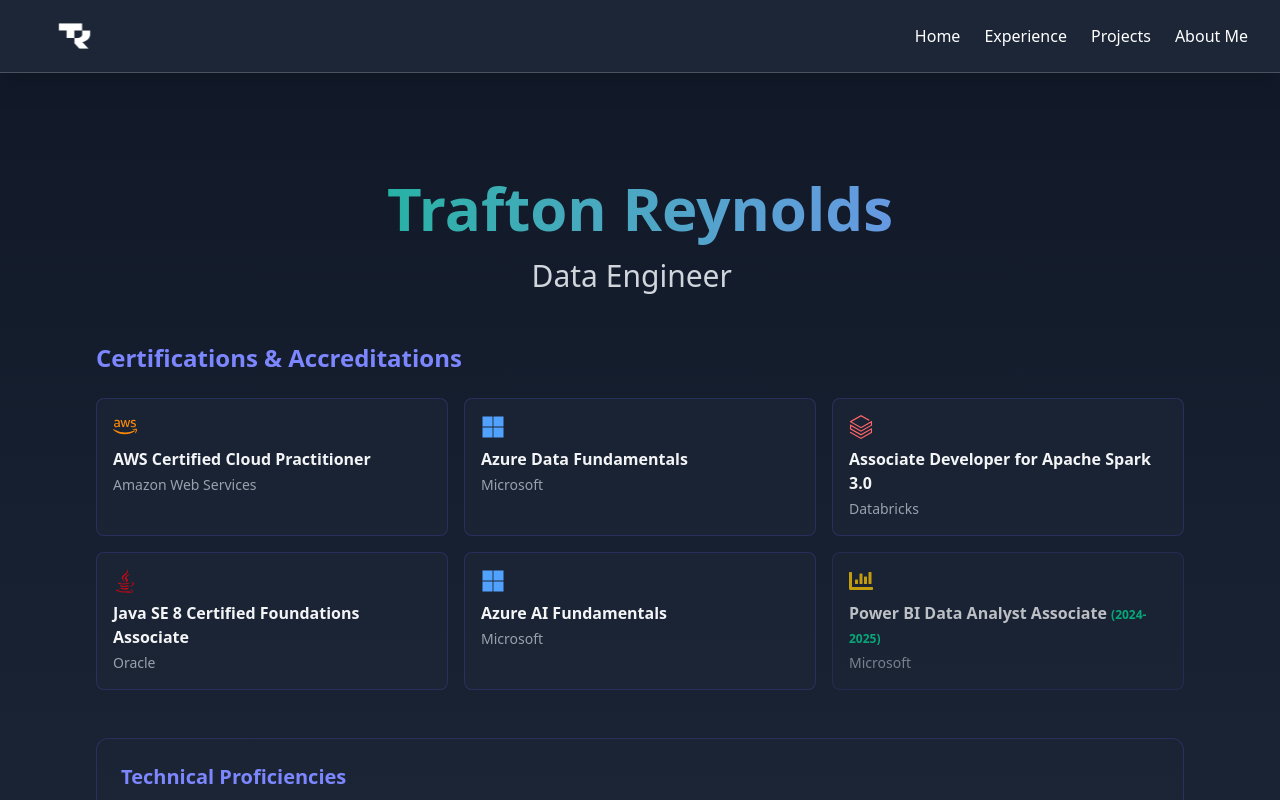
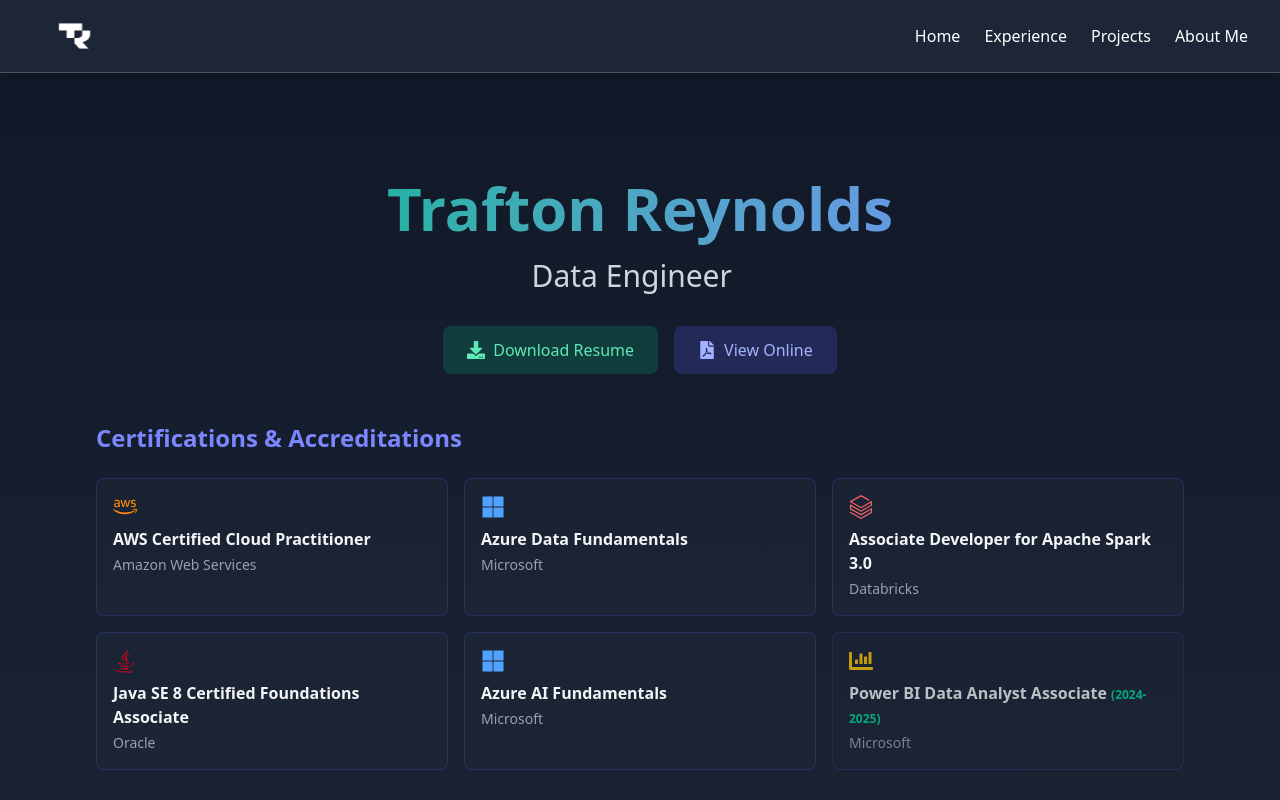
Before and after one commit to traftonrey/trafton-portfolio, a React (Vite) app: page / in a window 1280 px wide. Shown: the top 800 px of the page. Built offline with nearby package versions, Linux system fonts and the light colour scheme.

Commit message:
resume addition to home page, sitemap/robots for new domain

```diff
--- a/src/pages/Home.tsx
+++ b/src/pages/Home.tsx
@@ -1,8 +1,9 @@
 import { motion } from "framer-motion";
 import { TypeAnimation } from "react-type-animation";
 import Navbar from "../components/Navbar";
-import { FaAws, FaMicrosoft, FaJava, FaChartBar } from "react-icons/fa";
+import { FaAws, FaMicrosoft, FaJava, FaChartBar, FaDownload, FaFilePdf } from "react-icons/fa";
 import { SiDatabricks } from "react-icons/si";
+import resume from "../assets/Trafton Reynolds SWE.pdf";
 import Footer from "../components/Footer";
 
 const Home = () => (
@@ -34,6 +35,32 @@
                             repeat={Infinity}
                         />
                     </div>
+
+                    {/* Resume Download Section */}
+                    <motion.div
+                        className="flex justify-center gap-4 mt-8"
+                        initial={{ opacity: 0 }}
+                        animate={{ opacity: 1 }}
+                        transition={{ delay: 0.5 }}
+                    >
+                        <a
+                            href={resume}
+                            download
+                            className="flex items-center gap-2 px-6 py-3 bg-emerald-500/20 hover:bg-emerald-500/30 text-emerald-300 rounded-lg transition-colors"
+                        >
+                            <FaDownload className="text-lg" />
+                            Download Resume
+                        </a>
+                        <a
+                            href={resume}
+                            target="_blank"
+                            rel="noopener noreferrer"
+                            className="flex items-center gap-2 px-6 py-3 bg-indigo-500/20 hover:bg-indigo-500/30 text-indigo-300 rounded-lg transition-colors"
+                        >
+                            <FaFilePdf className="text-lg" />
+                            View Online
+                        </a>
+                    </motion.div>
                 </motion.div>
 
                 {/* Certifications Section */}
```
Also changed, not shown: public/robots.txt, 2 other files (tests, documents, lock files or other folders).
